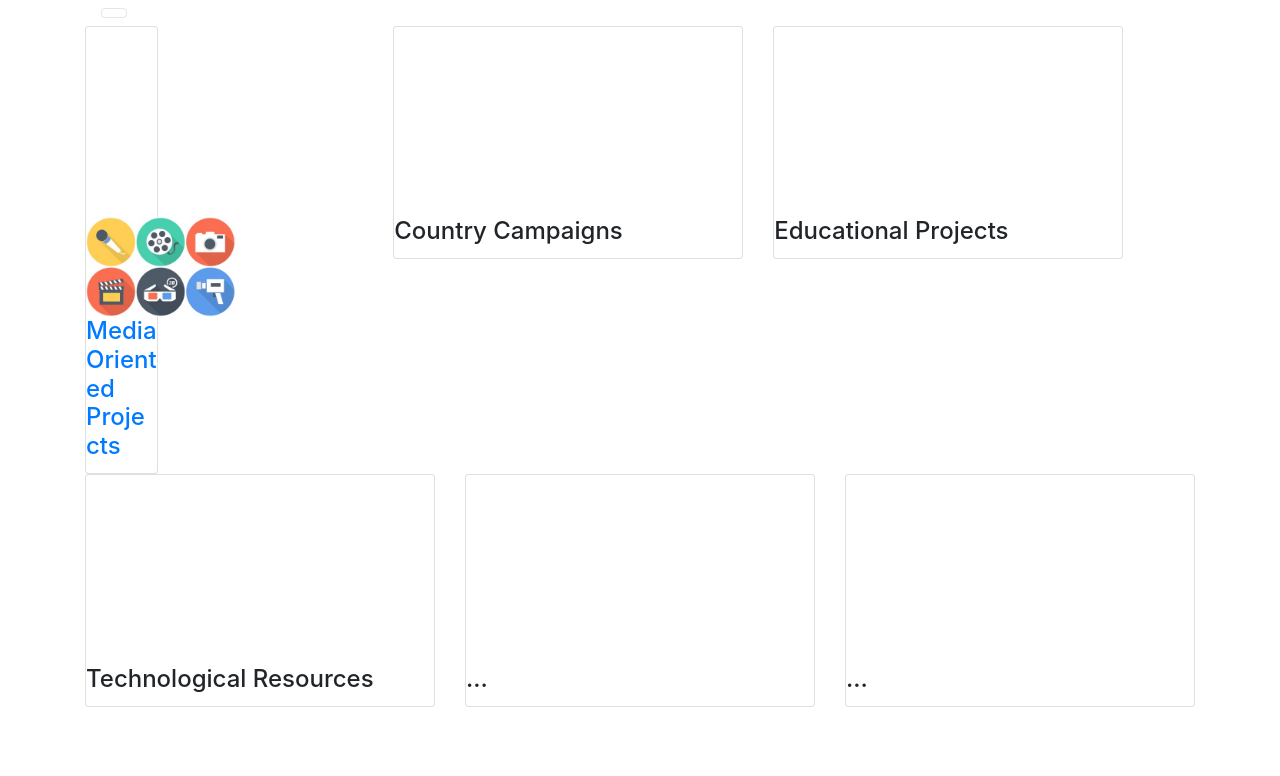
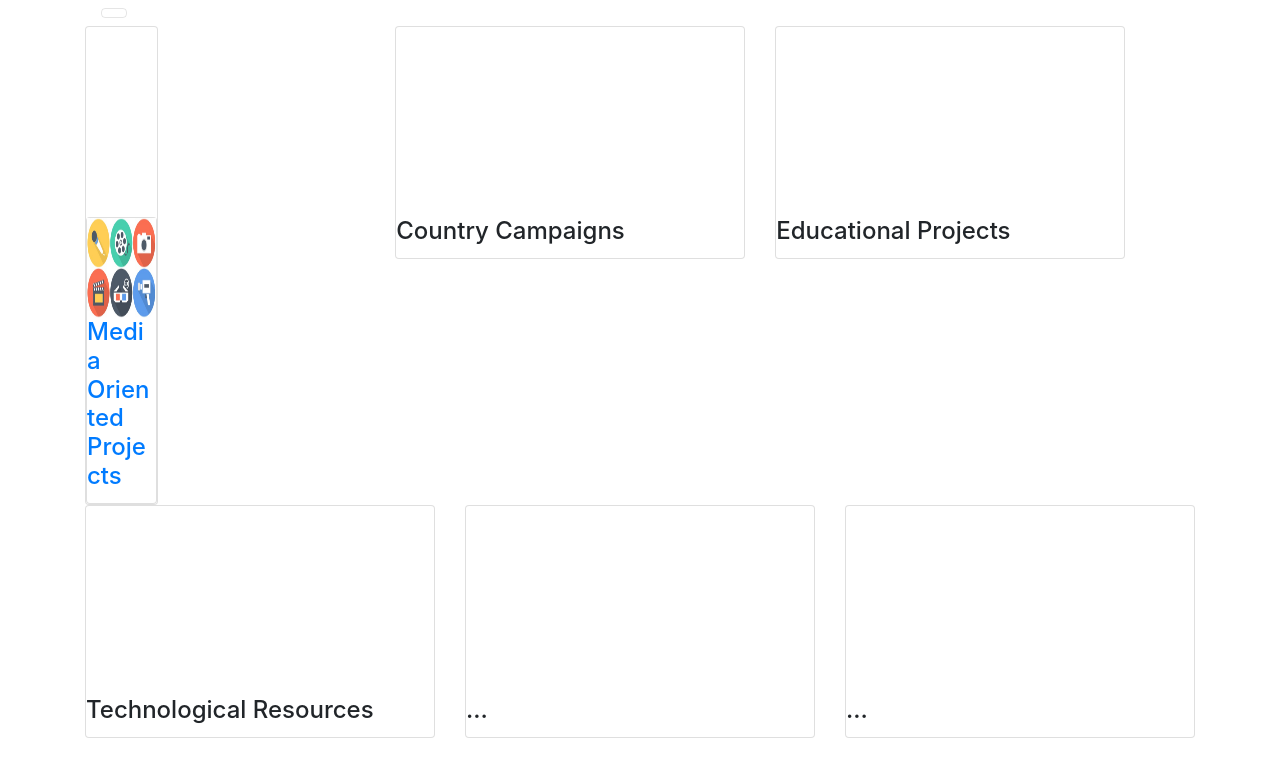
Before and after one commit to scottpledger/unfpa, a website: page unfp_l2.html in a window 1280 px wide. Drawn offline with nearby package versions, Linux system fonts and the light colour scheme.

Commit message:
Update unfp_l2.html

```diff
--- a/unfp_l2.html
+++ b/unfp_l2.html
@@ -53,7 +53,7 @@
                 <div class="card-img-top">
                   <!--<img src="resources/images/genderequality_stolen.jpg" alt="Card image cap">-->
                 </div>
-                <div class="card-block">
+                <div class="card">
                   <img alt = "Brand" src="resources/images/multimedia.jpg" height="100px">
                   <h4 class="card-title">Media Oriented Projects</h4>
                 </div>
```
